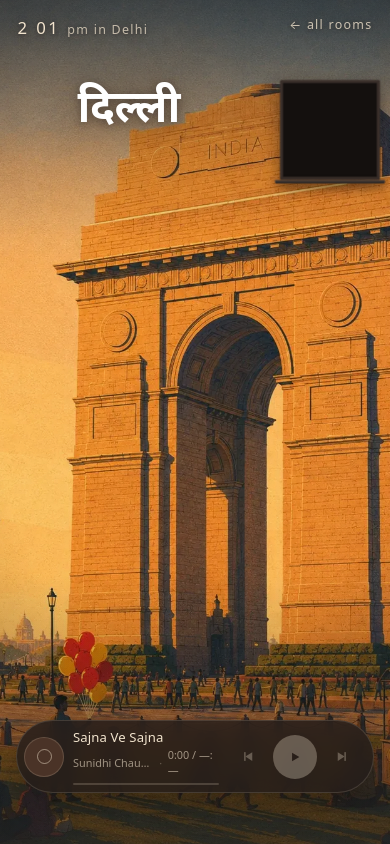
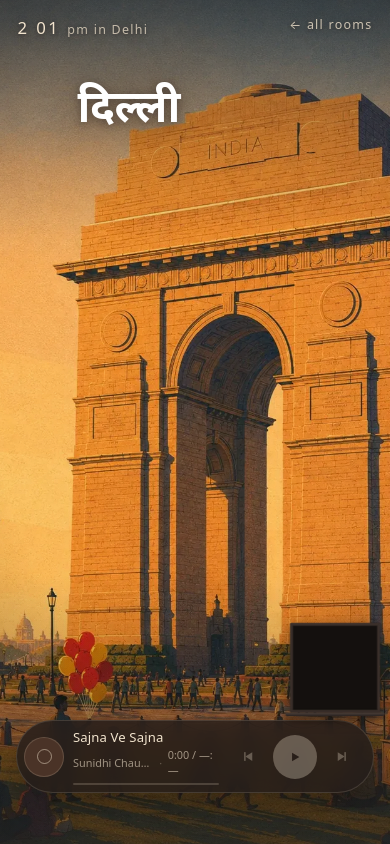
Before and after one commit to swamiguru/Adda, a Next.js app: page /dilli in a window 390 px wide. Built offline with nearby package versions, Linux system fonts and the light colour scheme; no server answers.

Commit message:
Move the YouTube frame above the pill on mobile so it stops fighting the wordmark

```diff
--- a/app/globals.css
+++ b/app/globals.css
@@ -464,12 +464,15 @@ main {
 }
 
 @media (max-width: 760px) {
+  /* Sits above the pill rather than up beside the wordmark. Album art is
+     often the most saturated thing on screen, and next to the title it
+     wins every time - down here it reads as part of the player. */
   .yt-frame {
     right: 0.6rem;
-    bottom: auto;
-    top: 5rem;
-    transform: scale(0.5);
-    transform-origin: top right;
+    top: auto;
+    bottom: 8rem;
+    transform: scale(0.45);
+    transform-origin: bottom right;
   }
 
   .hud {
```
